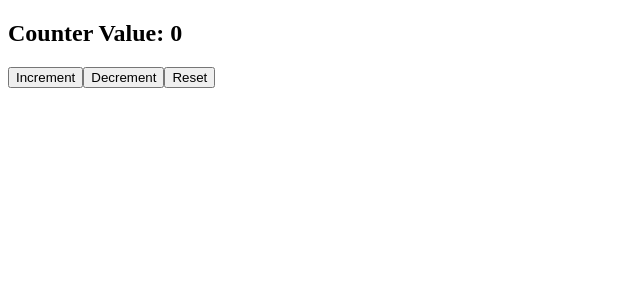
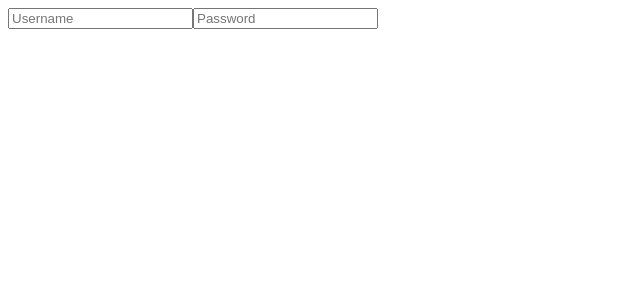
Before and after one commit to BJOTN/React, a React (Vite) app in the folder my-app/: page / in a window 1280 px wide. Shown: the top 300 px of the page, without its empty margins (0-640 px from the left). Built offline with nearby package versions, Linux system fonts and the light colour scheme.

Commit message:
excercise

```diff
--- a/my-app/src/App.jsx
+++ b/my-app/src/App.jsx
@@ -1,23 +1,13 @@
-import Clock from "./Clock"
-import FocusableInput from "./MountMessage"
-import InteractiveWelcome from "./InteractiveWelcome"
-import Login from "./Login"
-import UncontrolledLogin from "./UncontrolledLogin"
-import { Counter } from "./Counter"
-import Colors from './Colors';
-import { TodoList } from "./TodoList"
-import Welcome from "./Welcome"
-import Container from "./Container"
-import { LanguageContext } from "./LanguageContext"
-import { useState } from "react"
-import GithubUser from "./GithubUser"
-import GithubUsers from "./GithubUsers"
+
+import useUserNamePassword from "./useUserNamePassowrd"
 
 function App() {
-
+  const { handleUsernameInput, handlePasswordInput, userData } = useUserNamePassword()
   return (
-
-    <Counter />
+    <div>
+      <input type="text" value={userData.userName} onChange={handleUsernameInput} placeholder="Username" />
+      <input type="password" value={userData.password} onChange={handlePasswordInput} placeholder="Password" />
+    </div>
   )
 }
 
--- /dev/null
+++ b/my-app/src/useUserNamePassowrd.jsx
@@ -0,0 +1,23 @@
+import { useState } from "react"
+
+
+function useUserNamePassword() {
+    const [userData, setUserData] = useState({
+        userName: '',
+        password: '',
+    })
+
+    const handleUsernameInput = (e) => {
+        setUserData({ ...userData, userName: e.target.value });
+    };
+
+    const handlePasswordInput = (e) => {
+        setUserData({ ...userData, password: e.target.value });
+    };
+
+    return {
+        userData, setUserData, handleUsernameInput,
+        handlePasswordInput
+    }
+}
+export default useUserNamePassword
```
